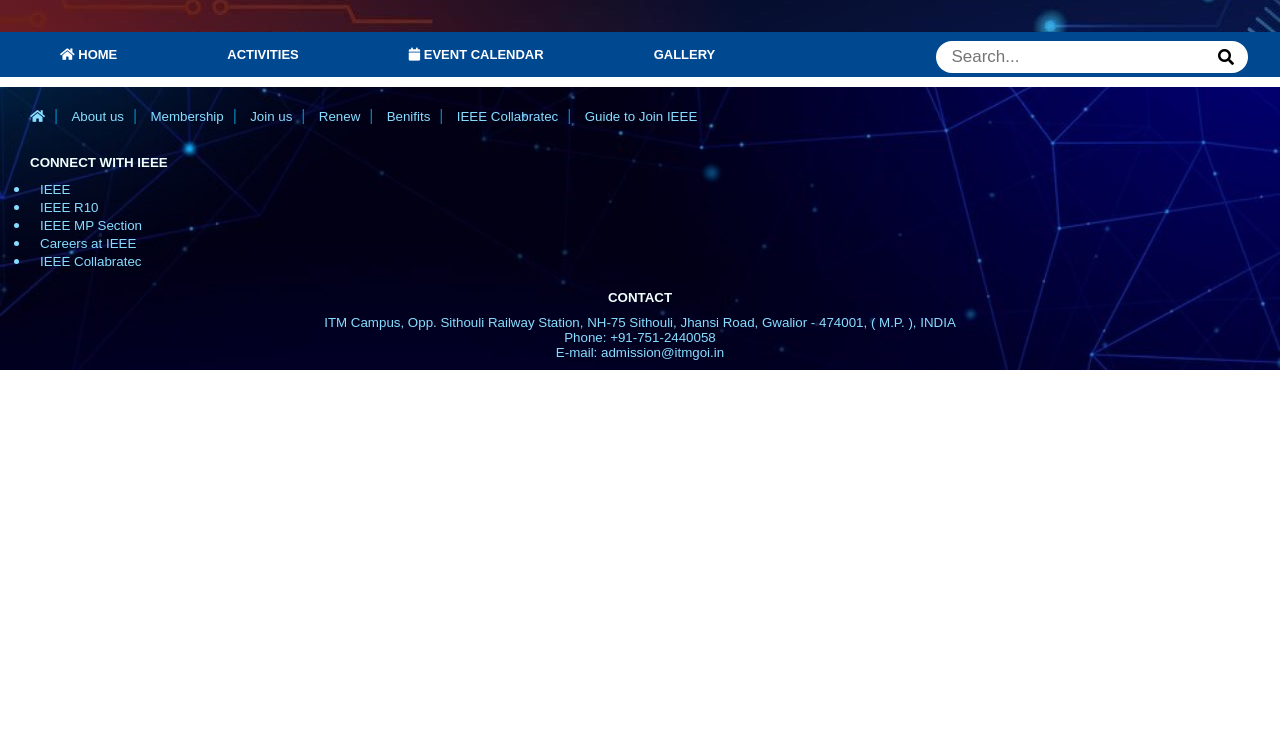
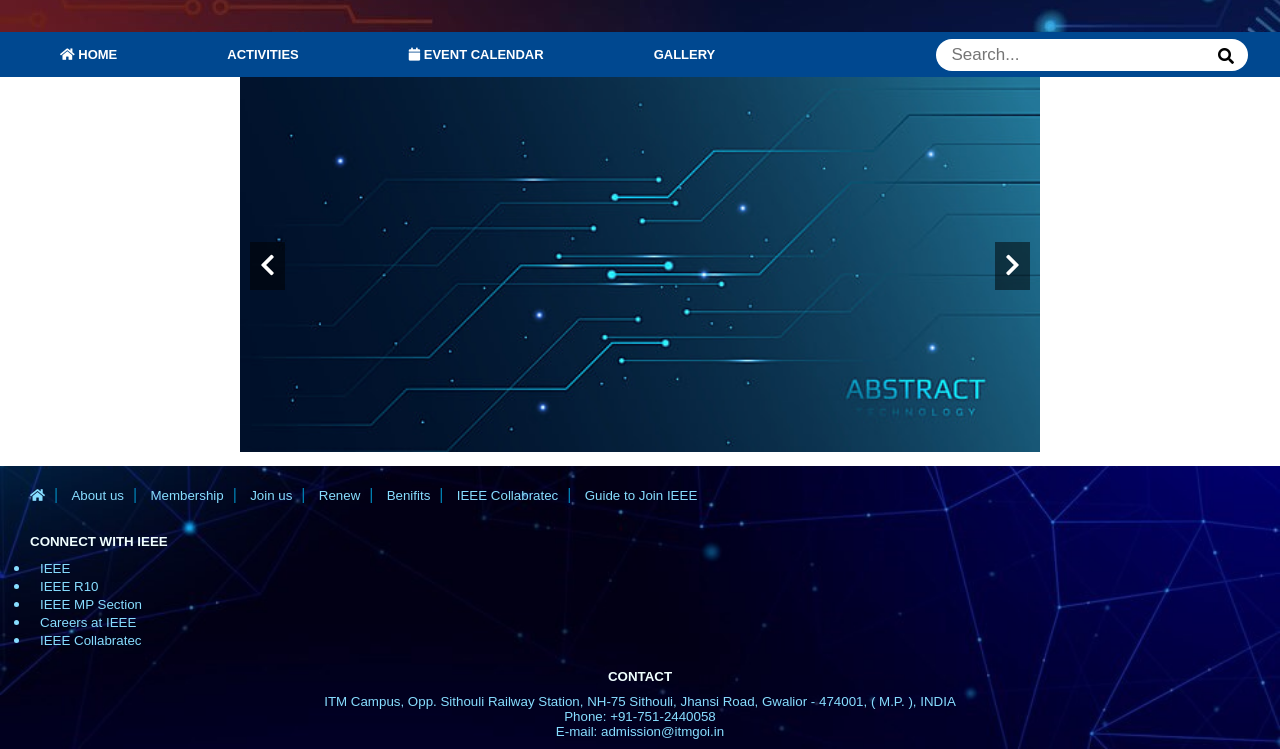
Before and after one commit to Sanskritiiiiiii/IEEE-websiteee, a plain HTML site: page index.html in a window 1280 px wide. Shown: the part 168-917 px from the top of the page. Before the commit the page ends 800 px from the top, so only its background shows below. Drawn offline with Linux system fonts and the light colour scheme.

Commit message:
Add files via upload

```diff
--- a/index.html
+++ b/index.html
@@ -90,6 +90,6 @@
       </div>
 
 
-
+  <script src="script.js"></script>
 </body>
 </html>
--- a/style.css
+++ b/style.css
@@ -52,7 +52,7 @@
   float: right;
   padding: 6px;
   border: none;
-  margin-top: 1px;
+  margin-top: -1px;
   margin-right: 16px;
   width: 300px;
   font-size: 17px;
```
